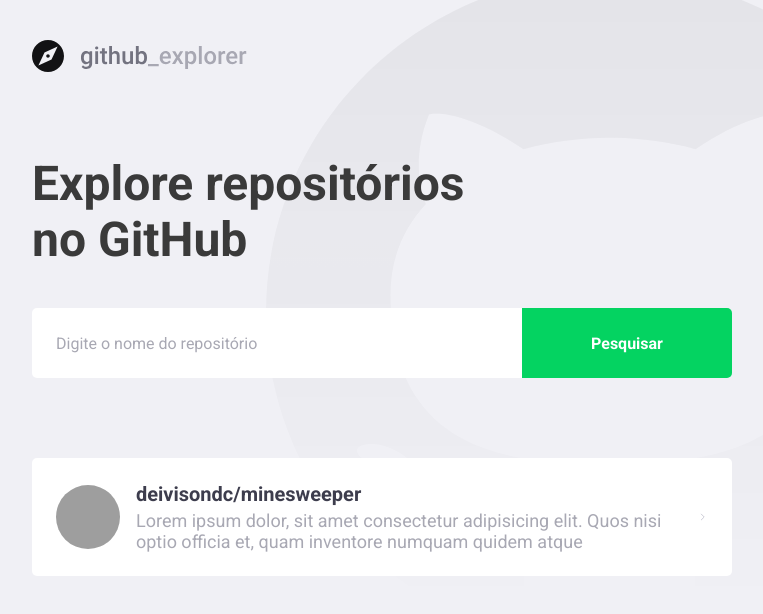
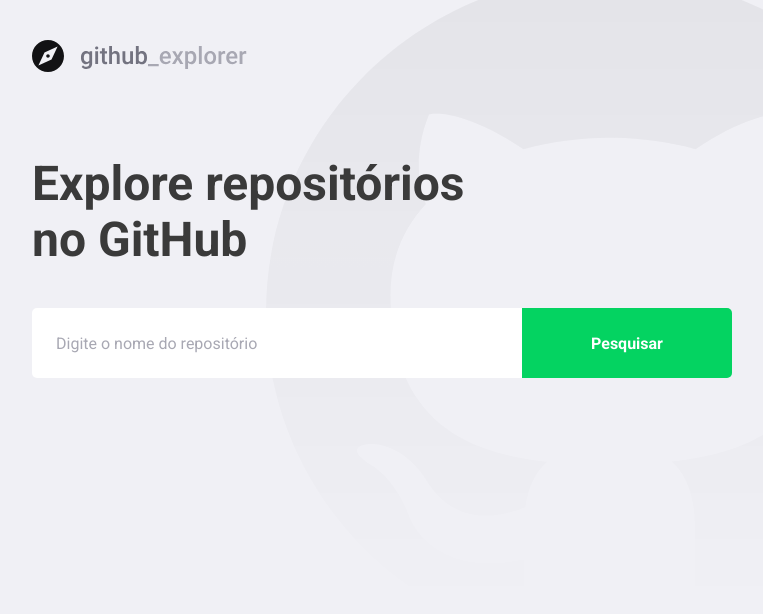
Before and after one commit to deivisondc/github-explorer, a React (Create React App) app: page / in a window 1280 px wide. Shown: the top 614 px of the page, without its empty margins (148-911 px from the left). Built offline with nearby package versions, Linux system fonts and the light colour scheme; grey boxes are pictures that could not be loaded.

Commit message:
call github api to fetch repositories

```diff
--- a/src/pages/Dashboard/index.tsx
+++ b/src/pages/Dashboard/index.tsx
@@ -1,37 +1,65 @@
-import React from 'react';
+import React, { useState, FormEvent } from 'react';
 import { FiChevronRight } from 'react-icons/fi';
+import api from '../../services/api';
 
 import logoImg from '../../assets/logo.svg';
 
-import { Container, Title, Form, Repositories } from './styles';
+import { Title, Form, Repositories } from './styles';
+
+interface Repository {
+  full_name: string;
+  description: string;
+  owner: {
+    login: string;
+    avatar_url: string;
+  };
+}
 
 const Dashboard: React.FC = () => {
+  const [newRepo, setNewRepo] = useState('');
+  const [repositories, setRepositories] = useState<Repository[]>([]);
+
+  async function handleAddRepository(
+    event: FormEvent<HTMLFormElement>,
+  ): Promise<void> {
+    event.preventDefault();
+
+    const response = await api.get(`/repos/${newRepo}`);
+
+    const repository = response.data;
+    setRepositories([...repositories, repository]);
+    setNewRepo('');
+  }
+
   return (
     <>
       <img src={logoImg} alt="GitHub Explorer" />
       <Title>Explore repositórios no GitHub</Title>
 
-      <Form>
-        <input placeholder="Digite o nome do repositório" />
+      <Form onSubmit={handleAddRepository}>
+        <input
+          placeholder="Digite o nome do repositório"
+          value={newRepo}
+          onChange={e => setNewRepo(e.target.value)}
+        />
         <button type="submit">Pesquisar</button>
       </Form>
 
       <Repositories>
-        <a href="/">
+        {repositories.map(repository => (
+          <a key={repository.full_name} href="/">
             <img
-            src="https://avatars2.githubusercontent.com/u/25139090?s=460&u=d313c1479cbc81452d740a9fc73f37fd0f9e7ac4&v=4"
-            alt="Deivison"
+              src={repository.owner.avatar_url}
+              alt={repository.owner.login}
             />
             <div>
-            <strong>deivisondc/minesweeper</strong>
-            <p>
-              Lorem ipsum dolor, sit amet consectetur adipisicing elit. Quos
-              nisi optio officia et, quam inventore numquam quidem atque
-            </p>
+              <strong>{repository.full_name}</strong>
+              <p>{repository.description}</p>
             </div>
 
             <FiChevronRight size={20} />
           </a>
+        ))}
       </Repositories>
     </>
   );
--- a/src/pages/Dashboard/styles.ts
+++ b/src/pages/Dashboard/styles.ts
@@ -77,7 +77,8 @@
     }
 
     div {
-      margin-left: 16px;
+      margin: 0 16px;
+      flex: 1;
 
       strong {
         font-size: 20px;
--- /dev/null
+++ b/src/services/api.ts
@@ -0,0 +1,7 @@
+import axios from 'axios';
+
+const api = axios.create({
+  baseURL: 'https://api.github.com',
+});
+
+export default api;
```
Also changed, not shown: .eslintrc.json. Lines whose indentation alone changed are shown as unchanged.
